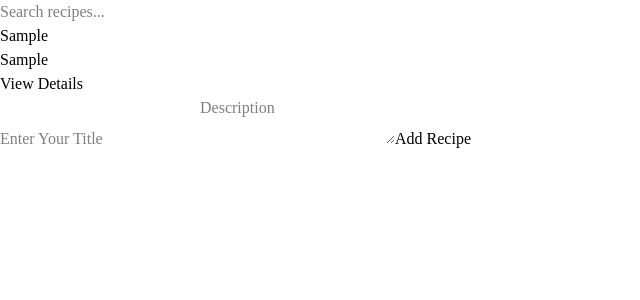
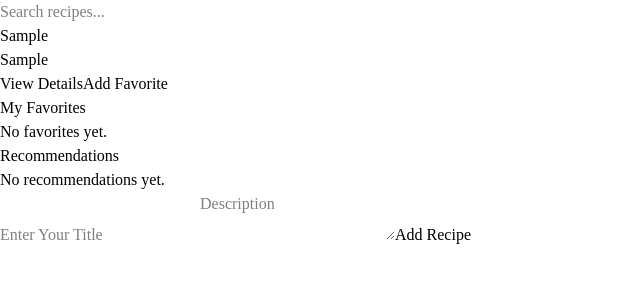
Before and after one commit to Demlew1/alx-fe-reactjs, a React (Vite) app in the folder recipe-sharing-app/: page / in a window 1280 px wide. Both pictures are taken after typing "Sample", "Sample" into the empty fields and a click on the button "Add Recipe". Shown: the top 300 px of the page, without its empty margins (0-640 px from the left). Built offline with nearby package versions, Linux system fonts and the light colour scheme.

Commit message:
finished the whole functionality of the code

```diff
--- a/recipe-sharing-app/src/App.jsx
+++ b/recipe-sharing-app/src/App.jsx
@@ -3,6 +3,8 @@ import RecipeList from "./components/RecipeList";
 import AddRecipeForm from "./components/AddRecipeForm";
 import RecipeDetails from "./components/RecipeDetails";
 import SearchBar from "./components/SearchBar";
+import FavoriteList from "./components/FavoriteList";
+import RecommendationList from "./components/RecommendationList";
 
 function App() {
   return (
@@ -14,6 +16,8 @@ function App() {
             <Route path="/" element={<RecipeList />} />
             <Route path="/recipe/:recipeId" element={<RecipeDetails />} />
           </Routes>
+          <FavoriteList />
+          <RecommendationList />
         </div>
         <AddRecipeForm />
       </div>
--- /dev/null
+++ b/recipe-sharing-app/src/components/FavoriteList.jsx
@@ -0,0 +1,33 @@
+import React, { useMemo } from "react";
+import { useRecipeStore } from "./recipeStore";
+
+const FavoriteList = () => {
+  const favorites = useRecipeStore((state) => state.favorites);
+  const recipes = useRecipeStore((state) => state.recipes);
+
+  const favoriteRecipes = useMemo(() => {
+    return favorites.map((id) => recipes.find((recipe) => recipe.id === id));
+  }, [favorites, recipes]);
+
+  console.log("Favorite Recipes:", favoriteRecipes); // Debugging
+
+  return (
+    <div className="border-2 my-2 border-gray-300 p-2 rounded-md">
+      <h2 className="font-bold text-lg mb-4">My Favorites</h2>
+      {favoriteRecipes.length > 0 ? (
+        favoriteRecipes.map((recipe) => (
+          <div key={recipe.id} className="mb-4">
+            <h3 className="font-bold text-gray-700 capitalize">
+              {recipe.title}
+            </h3>
+            <p className="text-gray-500 text-xs">{recipe.description}</p>
+          </div>
+        ))
+      ) : (
+        <p className="text-gray-500">No favorites yet.</p>
+      )}
+    </div>
+  );
+};
+
+export default FavoriteList;
--- a/recipe-sharing-app/src/components/RecipeList.jsx
+++ b/recipe-sharing-app/src/components/RecipeList.jsx
@@ -5,6 +5,9 @@ export default function RecipeList() {
   const filteredRecipes = useRecipeStore((state) => state.filteredRecipes);
   const recipes = useRecipeStore((state) => state.recipes);
   const searchTerm = useRecipeStore((state) => state.searchTerm);
+  const addFavorite = useRecipeStore((state) => state.addFavorite);
+  const removeFavorite = useRecipeStore((state) => state.removeFavorite);
+  const favorites = useRecipeStore((state) => state.favorites);
 
   const displayedRecipes = searchTerm ? filteredRecipes : recipes;
 
@@ -19,12 +22,28 @@ export default function RecipeList() {
             {recipe.title}
           </h3>
           <p className="text-gray-500 text-xs">{recipe.description}</p>
-          <Link
-            to={`/recipe/${recipe.id}`}
-            className="text-xs bg-blue-700 text-white p-1 rounded-sm hover:bg-blue-600 mt-2"
-          >
-            View Details
-          </Link>
+          <div className="flex gap-2 mt-2">
+            <Link
+              to={`/recipe/${recipe.id}`}
+              className="text-xs bg-blue-700 text-white p-1 rounded-sm hover:bg-blue-600"
+            >
+              View Details
+            </Link>
+            <button
+              onClick={() =>
+                favorites.includes(recipe.id)
+                  ? removeFavorite(recipe.id)
+                  : addFavorite(recipe.id)
+              }
+              className={`text-xs ${
+                favorites.includes(recipe.id) ? "bg-red-500" : "bg-green-500"
+              } text-white p-1 rounded-sm hover:bg-opacity-80`}
+            >
+              {favorites.includes(recipe.id)
+                ? "Remove Favorite"
+                : "Add Favorite"}
+            </button>
+          </div>
         </div>
       ))}
     </div>
--- /dev/null
+++ b/recipe-sharing-app/src/components/RecommendationList.jsx
@@ -0,0 +1,25 @@
+import { useRecipeStore } from "./recipeStore";
+
+const RecommendationList = () => {
+  const recommendations = useRecipeStore((state) => state.recommendations);
+
+  return (
+    <div className="border-2 my-2 border-gray-300 p-2 rounded-md">
+      <h2 className="font-bold text-lg mb-4">Recommendations</h2>
+      {recommendations.length > 0 ? (
+        recommendations.map((recipe) => (
+          <div key={recipe.id} className="mb-4">
+            <h3 className="font-bold text-gray-700 capitalize">
+              {recipe.title}
+            </h3>
+            <p className="text-gray-500 text-xs">{recipe.description}</p>
+          </div>
+        ))
+      ) : (
+        <p className="text-gray-500">No recommendations yet.</p>
+      )}
+    </div>
+  );
+};
+
+export default RecommendationList;
--- a/recipe-sharing-app/src/components/recipeStore.js
+++ b/recipe-sharing-app/src/components/recipeStore.js
@@ -4,6 +4,9 @@ export const useRecipeStore = create((set) => ({
   recipes: [],
   searchTerm: "",
   filteredRecipes: [],
+  favorites: [],
+  recommendations: [],
+
   setSearchTerm: (term) => set({ searchTerm: term }),
   filterRecipes: () =>
     set((state) => ({
@@ -11,6 +14,22 @@ export const useRecipeStore = create((set) => ({
         recipe.title.toLowerCase().includes(state.searchTerm.toLowerCase())
       ),
     })),
+
+  addFavorite: (recipeId) =>
+    set((state) => ({ favorites: [...state.favorites, recipeId] })),
+  removeFavorite: (recipeId) =>
+    set((state) => ({
+      favorites: state.favorites.filter((id) => id !== recipeId),
+    })),
+
+  generateRecommendations: () =>
+    set((state) => {
+      const recommended = state.recipes.filter(
+        (recipe) => state.favorites.includes(recipe.id) && Math.random() > 0.5
+      );
+      return { recommendations: recommended };
+    }),
+
   addRecipe: (newRecipe) => {
     set((state) => {
       const updatedRecipes = [...state.recipes, newRecipe];
```
